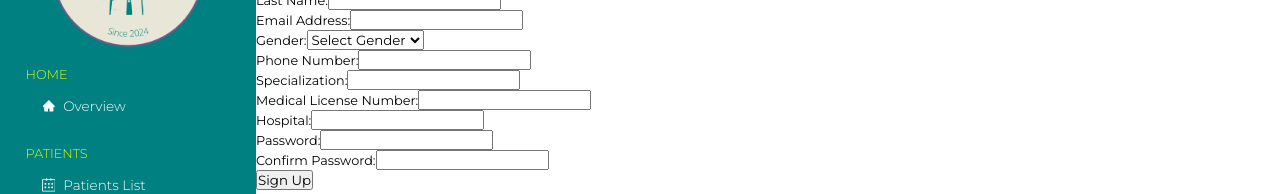
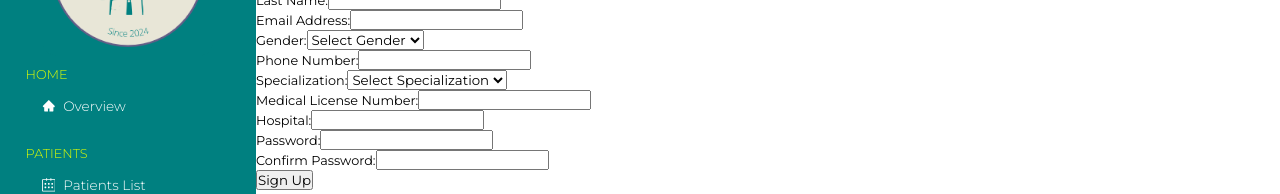
Before and after one commit to Amen-Musingarimi/medvault, a React (Create React App) app: page / in a window 1280 px wide. Shown: the part 125-319 px from the top of the page. Built offline with nearby package versions, Linux system fonts and the light colour scheme.

Commit message:
Add a dynamic dropdown to specialisations

```diff
--- a/src/components/auth/signup/SignUp.jsx
+++ b/src/components/auth/signup/SignUp.jsx
@@ -1,4 +1,5 @@
 import React, { useState } from 'react';
+import classes from './SignUp.modules.css';
 
 const DoctorSignup = () => {
   const [formData, setFormData] = useState({
@@ -13,6 +14,25 @@ const DoctorSignup = () => {
     medicalLicenseNumber: '',
     hospital: '',
   });
+
+  const specializations = [
+    'General Practitioner',
+    'Physician',
+    'Dentist',
+    'Pediatrician',
+    'Gynecologist',
+    'Cardiologist',
+    'Dermatologist',
+    'Orthopedic Surgeon',
+    'Neurologist',
+    'Psychiatrist',
+    'Ophthalmologist',
+    'Otolaryngologist',
+    'Urologist',
+    'Endocrinologist',
+    'Gastroenterologist',
+    'Pulmonologist',
+  ];
 
   const handleChange = (e) => {
     setFormData({
@@ -37,7 +57,9 @@ const DoctorSignup = () => {
             name="firstName"
             value={formData.firstName}
             onChange={handleChange}
+            min={3}
           />
+          <p className={classes.errorMessage}></p>
         </div>
         <div>
           <label>Last Name:</label>
@@ -46,7 +68,9 @@ const DoctorSignup = () => {
             name="lastName"
             value={formData.lastName}
             onChange={handleChange}
+            min={3}
           />
+          <p className={classes.errorMessage}></p>
         </div>
         <div>
           <label>Email Address:</label>
@@ -56,6 +80,7 @@ const DoctorSignup = () => {
             value={formData.emailAddress}
             onChange={handleChange}
           />
+          <p className={classes.errorMessage}></p>
         </div>
         <div>
           <label>Gender:</label>
@@ -64,6 +89,7 @@ const DoctorSignup = () => {
             <option value="male">Male</option>
             <option value="female">Female</option>
           </select>
+          <p className={classes.errorMessage}></p>
         </div>
         <div>
           <label>Phone Number:</label>
@@ -72,16 +98,24 @@ const DoctorSignup = () => {
             name="phoneNumber"
             value={formData.phoneNumber}
             onChange={handleChange}
+            min={10}
           />
+          <p className={classes.errorMessage}></p>
         </div>
         <div>
           <label>Specialization:</label>
-          <input
-            type="text"
+
+          <select
             name="specialization"
             value={formData.specialization}
             onChange={handleChange}
-          />
+          >
+            <option value="">Select Specialization</option>
+            {specializations.map((specialization) => (
+              <option value={specialization}>{specialization}</option>
+            ))}
+          </select>
+          <p className={classes.errorMessage}></p>
         </div>
         <div>
           <label>Medical License Number:</label>
@@ -91,6 +125,7 @@ const DoctorSignup = () => {
             value={formData.medicalLicenseNumber}
             onChange={handleChange}
           />
+          <p className={classes.errorMessage}></p>
         </div>
         <div>
           <label>Hospital:</label>
@@ -100,6 +135,7 @@ const DoctorSignup = () => {
             value={formData.hospital}
             onChange={handleChange}
           />
+          <p className={classes.errorMessage}></p>
         </div>
         <div>
           <label>Password:</label>
@@ -109,6 +145,7 @@ const DoctorSignup = () => {
             value={formData.password}
             onChange={handleChange}
           />
+          <p className={classes.errorMessage}></p>
         </div>
         <div>
           <label>Confirm Password:</label>
```
Also changed, not shown: src/components/auth/signup/SignUp.modules.css (added).
